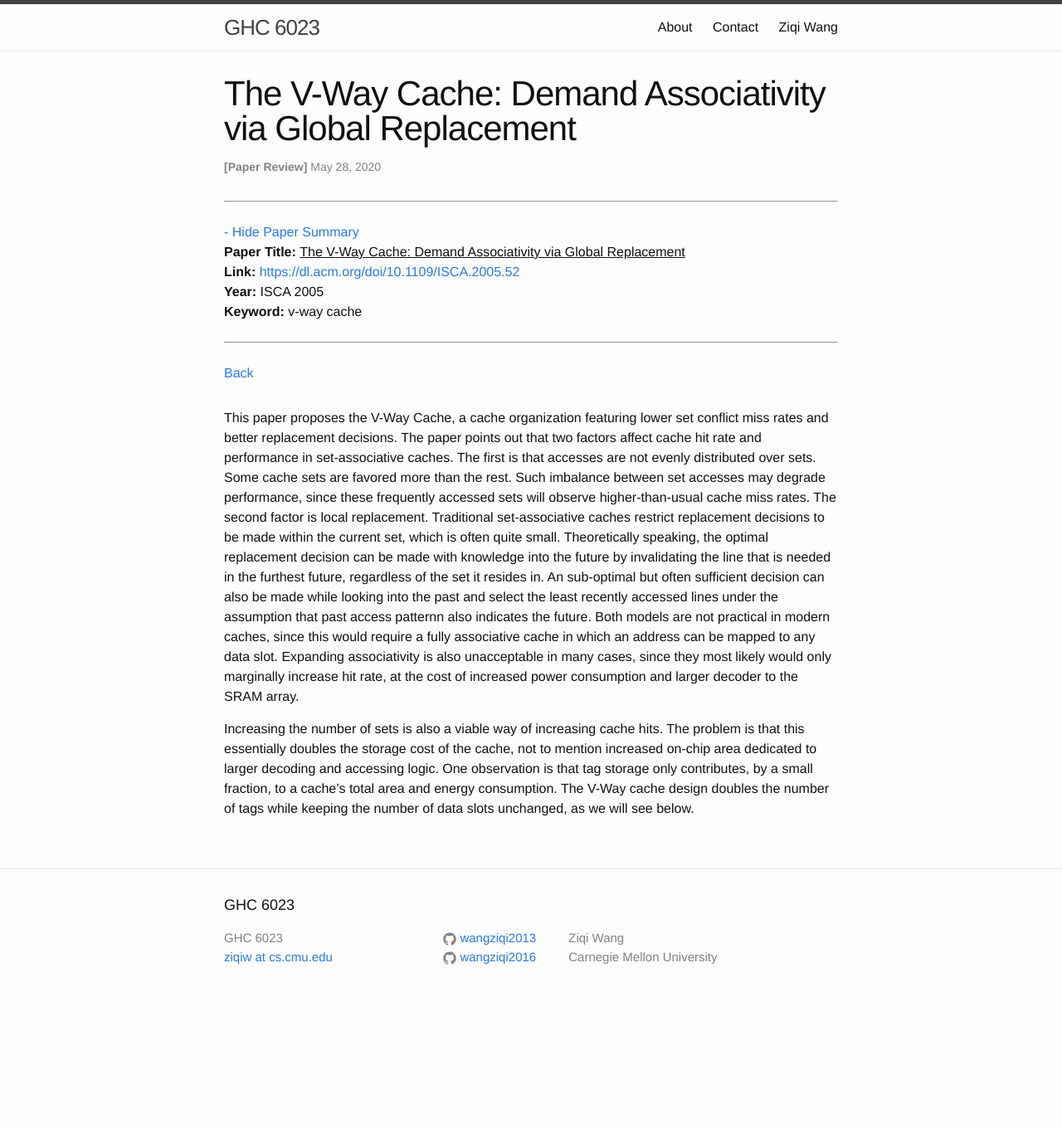
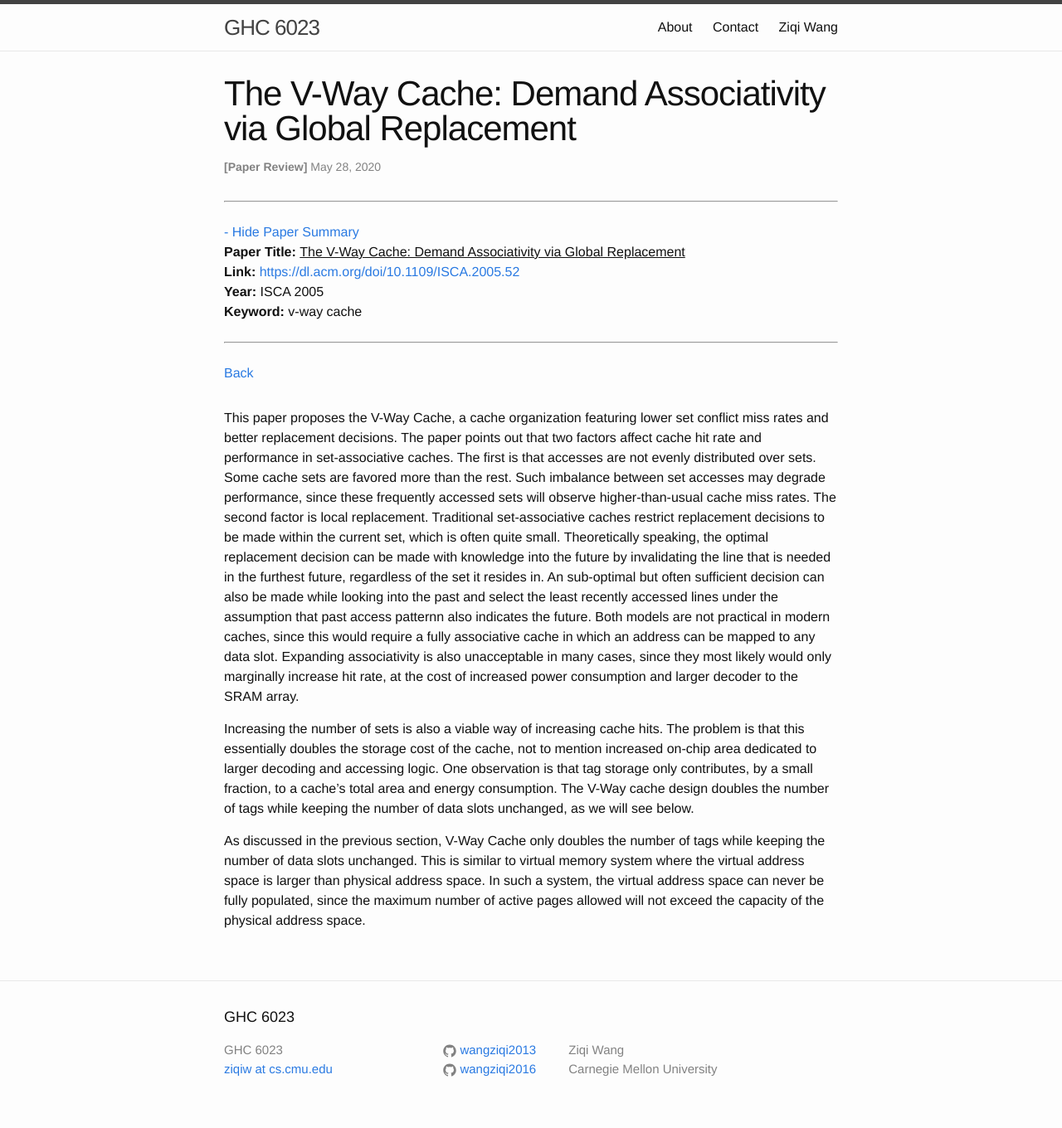
Before and after one commit to wangziqi2013/wangziqi2013.github.io, a Jekyll site: the page built from _posts/2020-05-27-vway-cache.markdown, in a window 1280 px wide. Shown: the whole page at 83% size. Built offline with Jekyll 4.4.1, drawn with Linux system fonts in a browser that asks for light colours; before the commit the page ends 1225 px from its top, so only the background shows below that.

Commit message:
Adding virtual address

```diff
--- a/_posts/2020-05-27-vway-cache.markdown
+++ b/_posts/2020-05-27-vway-cache.markdown
@@ -31,3 +31,8 @@ doubles the storage cost of the cache, not to mention increased on-chip area ded
 accessing logic. One observation is that tag storage only contributes, by a small fraction, to a cache's total area and
 energy consumption. The V-Way cache design doubles the number of tags while keeping the number of data slots unchanged,
 as we will see below.
+
+As discussed in the previous section, V-Way Cache only doubles the number of tags while keeping the number of data slots
+unchanged. This is similar to virtual memory system where the virtual address space is larger than physical address space.
+In such a system, the virtual address space can never be fully populated, since the maximum number of active pages allowed
+will not exceed the capacity of the physical address space.
```
